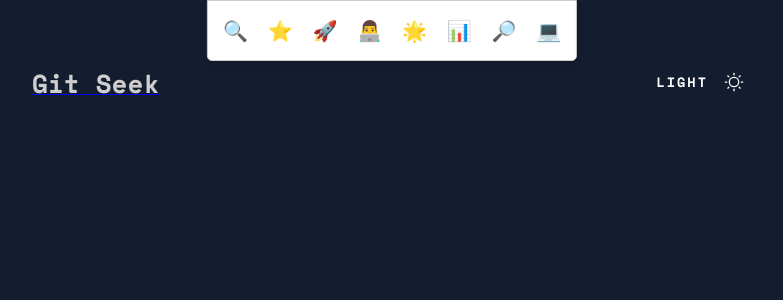
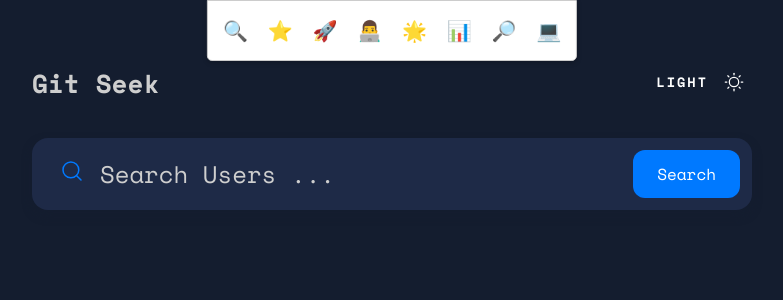
Before and after one commit to Chandan9898Kumar/Git-Seek, a React (Vite) app: page / in a window 1280 px wide. Shown: the top 300 px of the page, without its empty margins (248-1031 px from the left). Built offline with nearby package versions, Linux system fonts and the light colour scheme.

Commit message:
chore: integrated search field

```diff
--- a/src/App.tsx
+++ b/src/App.tsx
@@ -2,6 +2,7 @@ import { useCallback, useState } from "react";
 import { BrowserRouter } from "react-router-dom";
 import styles from "./App.module.css";
 import Header from "./Components/Header/Header";
+import Router from './Router';
 function App() {
   const [isDark, setIsDark] = useState<boolean>(true);
 
@@ -17,6 +18,7 @@ function App() {
     >
       <BrowserRouter>
         <Header onClick={setDarkMode} darkMode={isDark} />
+        <Router />
       </BrowserRouter>
     </div>
   );
--- a/src/Components/Header/Header.tsx
+++ b/src/Components/Header/Header.tsx
@@ -2,7 +2,7 @@ import { FC,memo } from "react";
 import { NavLink } from "react-router-dom";
 import styles from "./header.module.css";
 import { Moon, Sun } from "phosphor-react";
-
+// import { motion } from "framer-motion";
 interface HeaderProps {
   onClick: () => void;
   darkMode: boolean;
--- a/src/Components/Header/header.module.css
+++ b/src/Components/Header/header.module.css
@@ -23,10 +23,10 @@
 
 /* Add focus styles for keyboard navigation */
 .theme:focus-visible {
-    outline: 2px solid var(--focus-color);
-    outline-offset: 2px;
-    border-radius: 4px;
-  }
+  outline: 2px solid var(--focus-color);
+  outline-offset: 2px;
+  border-radius: 4px;
+}
 
 .theme p {
   font-size: 0.85rem;
@@ -47,6 +47,17 @@
 
 .theme:hover svg {
   color: var(--hover-theme-color);
+  animation: rotate 1s linear infinite;
+}
+
+@keyframes rotate {
+  from {
+    transform: rotate(0deg);
+  }
+
+  to {
+    transform: rotate(360deg);
+  }
 }
 
 @media (max-width: 768px) {
@@ -54,3 +65,7 @@
     width: clamp(10rem, 85vw, 35rem);
   }
 }
+
+a {
+  text-decoration: none;
+}
--- /dev/null
+++ b/src/Components/SearchBar/Search.tsx
@@ -0,0 +1,57 @@
+import { MagnifyingGlass } from "phosphor-react";
+import { ChangeEvent, FormEvent, InvalidEvent, memo, useState } from "react";
+import { useNavigate } from "react-router-dom";
+import styles from "./search.module.css";
+
+const Search = () => {
+  const navigate = useNavigate();
+  const [inputText, setInputText] = useState<string>("");
+
+  const handleSearch = (event: ChangeEvent<HTMLInputElement>): void => {
+    event.target.setCustomValidity("");
+    setInputText(event.target.value);
+  };
+
+  const handleInvalidUser = (event: InvalidEvent<HTMLInputElement>): void => {
+    event.target.setCustomValidity("This field is required !");
+  };
+
+  const handleSubmit = (event: FormEvent<HTMLFormElement>): void => {
+    event.preventDefault();
+
+    if (!inputText.trim()) {
+      return;
+    }
+    const form = event.currentTarget;
+    const formData = new FormData(form);
+    const value = formData.get("username");
+    navigate(`/${value}`);
+  };
+
+  return (
+    <form className={styles.searchBar} onSubmit={handleSubmit}>
+      <div className={styles.searchInfo}>
+        <span aria-hidden="true">
+          <MagnifyingGlass size={24} />
+        </span>
+
+        <input
+          type="text"
+          name="username"
+          placeholder="Search Users ..."
+          required
+          value={inputText}
+          onChange={handleSearch}
+          onInvalid={handleInvalidUser}
+          spellCheck={false}
+          aria-required="true"
+          autoComplete="off"
+        />
+      </div>
+
+      <button type="submit">Search</button>
+    </form>
+  );
+};
+
+export default memo(Search);
--- /dev/null
+++ b/src/Components/SearchBar/search.module.css
@@ -0,0 +1,81 @@
+.searchBar {
+  width: 45rem;
+  margin: 0 auto 2rem;
+  display: flex;
+  align-items: center;
+  padding: 0.625rem;
+  background-color: var(--box-color);
+  border-radius: 16px;
+  justify-content: space-between;
+  box-shadow: 0 5px 10px var(--shadow-color);
+  border: 2px solid transparent;
+  transition: all 300ms ease-in-out;
+  &:hover {
+    border: 2px solid cornflowerblue;
+  }
+}
+
+.searchInfo {
+  display: flex;
+  gap: 1rem;
+  align-items: center;
+  margin-left: 1rem;
+}
+
+.searchInfo svg {
+  color: var(--details-color);
+}
+
+.searchInfo input {
+  width: 25rem;
+  font-size: 1.5rem;
+  background-color: transparent;
+  border: none;
+  color: var(--font-color-primary);
+}
+
+.searchBar button {
+  cursor: pointer;
+  padding: 0.75rem 1.5rem;
+  background-color: var(--details-color);
+  color: var(--button-color);
+  border: transparent;
+  border-radius: 12px;
+  transition: background-color 200ms;
+}
+
+.searchBar button:hover {
+  background-color: var(--hover-details-color);
+}
+
+.cards {
+  width: 100%;
+  height: 100%;
+}
+
+@media (max-width: 768px) {
+  .searchBar {
+    width: clamp(10rem, 85vw, 35rem);
+  }
+
+  .searchInfo input {
+    width: clamp(7rem, 30vw, 15rem);
+  }
+}
+
+@media (max-width: 480px) {
+  .searchBar button {
+    padding: 0.75rem 0.8rem;
+    font-size: 0.85rem;
+  }
+
+  .searchInfo {
+    gap: 0.5rem;
+    margin-left: 0;
+  }
+
+  .searchInfo input {
+    font-size: 0.9rem;
+    width: 8.8rem;
+  }
+}
--- /dev/null
+++ b/src/Layouts/DefaultLayout.tsx
@@ -0,0 +1,11 @@
+import { Outlet } from 'react-router-dom'
+import Search from '../Components/SearchBar/Search'
+
+export default function DefaultLayout() {
+  return (
+    <>
+      <Search />
+      <Outlet />
+    </>
+  )
+}
--- a/src/Router.tsx
+++ b/src/Router.tsx
@@ -1 +1,11 @@
-import {Rotes,Route} from "react-router-dom"
+import { Route, Routes } from "react-router-dom";
+import DefaultLayout from "./Layouts/DefaultLayout";
+const Router = () => {
+  return (
+    <Routes>
+      <Route path="/" element={<DefaultLayout />}></Route>
+    </Routes>
+  );
+};
+
+export default Router;
```
